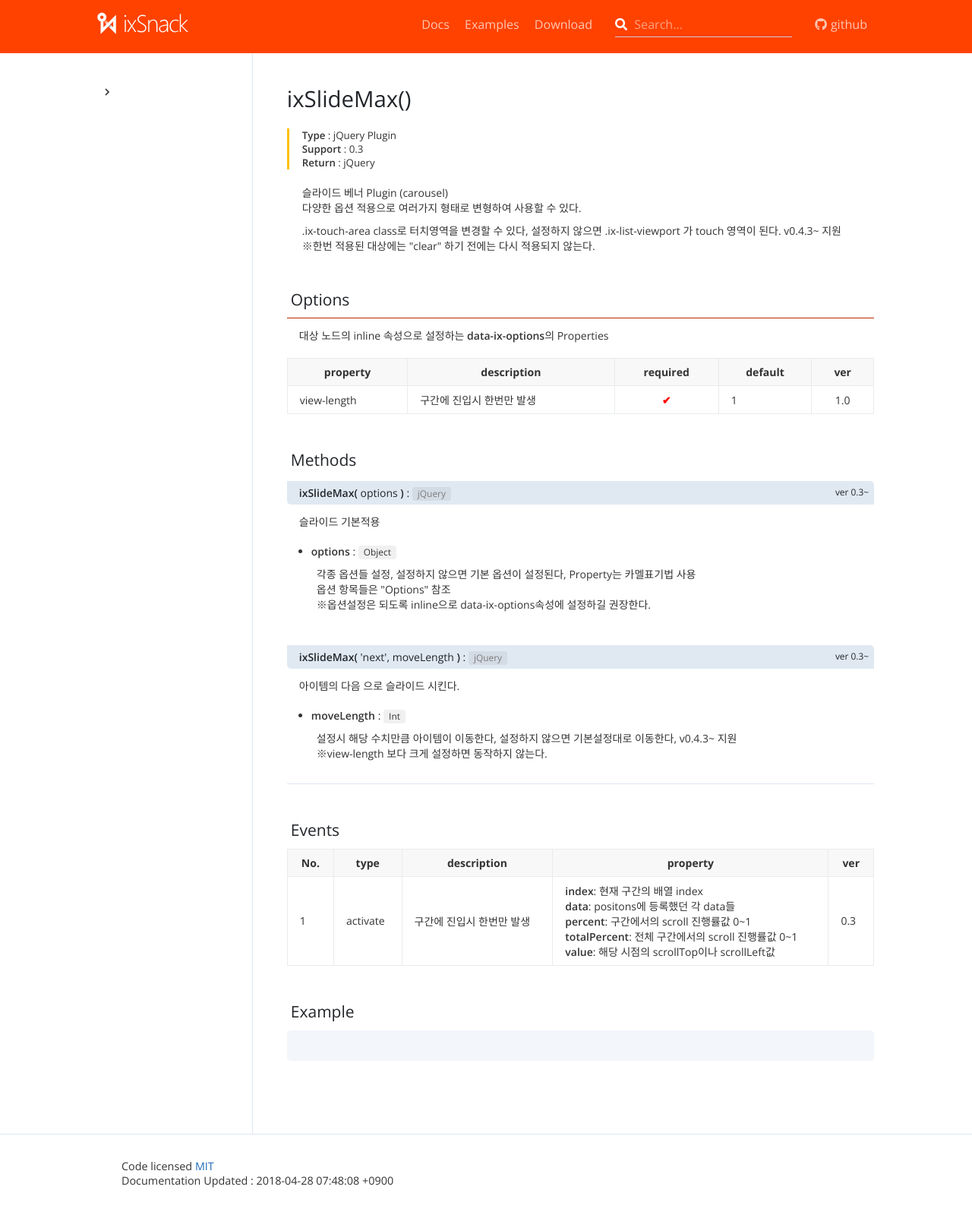
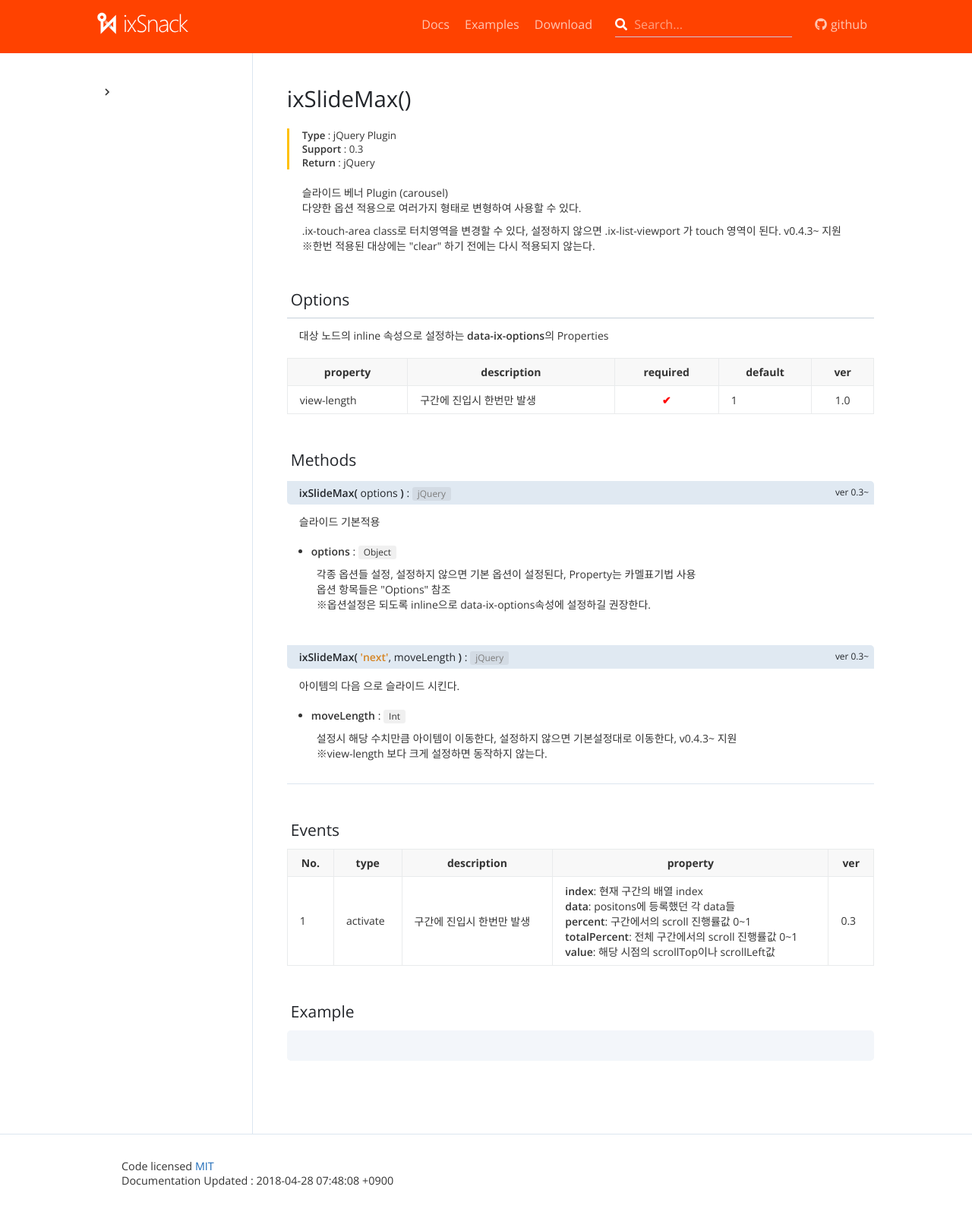
Before and after one commit to ixsnack/ixsnack, a Jekyll site: the page built from _docs/ixSlideMax.md, in a window 1280 px wide. Shown: the whole page at 76% size. Built offline with Jekyll 4.4.1, drawn with Linux system fonts in a browser that asks for light colours; nearby versions of some CDN libraries.

Commit message:
first commit

```diff
--- a/_sass/docs-contents-area.scss
+++ b/_sass/docs-contents-area.scss
@@ -2,28 +2,6 @@
 #contents-area {
   > p {
     margin-left: 10px;
-  }
-
-  .table-wrap {
-    width: 100%;
-    overflow: auto;
-    -webkit-overflow-scrolling: touch;
-
-    &.options {
-      border-top: $header-bg-dark-color solid 1px;
-
-      > .desc {
-        margin: 12px 16px 20px 16px;
-      }
-    }
-
-    .required {
-      font-weight: bold;
-      color: red;
-    }
-    .center {
-      text-align: center;
-    }
   }
 
   @include large {
@@ -214,6 +192,28 @@
     border: 0;
   }
 
+  .table-wrap {
+    width: 100%;
+    overflow: auto;
+    -webkit-overflow-scrolling: touch;
+
+    &.options {
+      border-top: $dark-border-color solid 1px;
+
+      > .desc {
+        margin: 12px 16px 20px 16px;
+      }
+    }
+
+    .required {
+      font-weight: bold;
+      color: red;
+    }
+    .center {
+      text-align: center;
+    }
+  }
+
   .spec {
     padding-left: 17px;
     font-size: 0.95em;
@@ -236,7 +236,8 @@
     border-bottom: $border-color solid 1px;
 
     .name {
-
+      font-weight: 600;
+      color: $methods-name-text-color;
     }
 
     .type {
--- a/_sass/variables.scss
+++ b/_sass/variables.scss
@@ -14,6 +14,7 @@ $body-text-color: #333 !default;
 $body-text-gray-color: #a5a5a5 !default;
 $body-link-color: #1e6bb8 !default;
 $blockquote-text-color: #819198 !default;
+$methods-name-text-color: #d58526 !default;
 
 // Code
 $code-bg-color: #f3f6fa !default;
@@ -23,6 +24,7 @@ $code-text-color: #567482 !default;
 $border-color: #dce6f0 !default;
 $table-border-color: #e9ebec !default;
 $input-border-color: #e1e1e1 !default;
+$dark-border-color: #c5d0da !default;
 
 // Background Color
 $table-head-color: #f8f8f8 !default;
```
